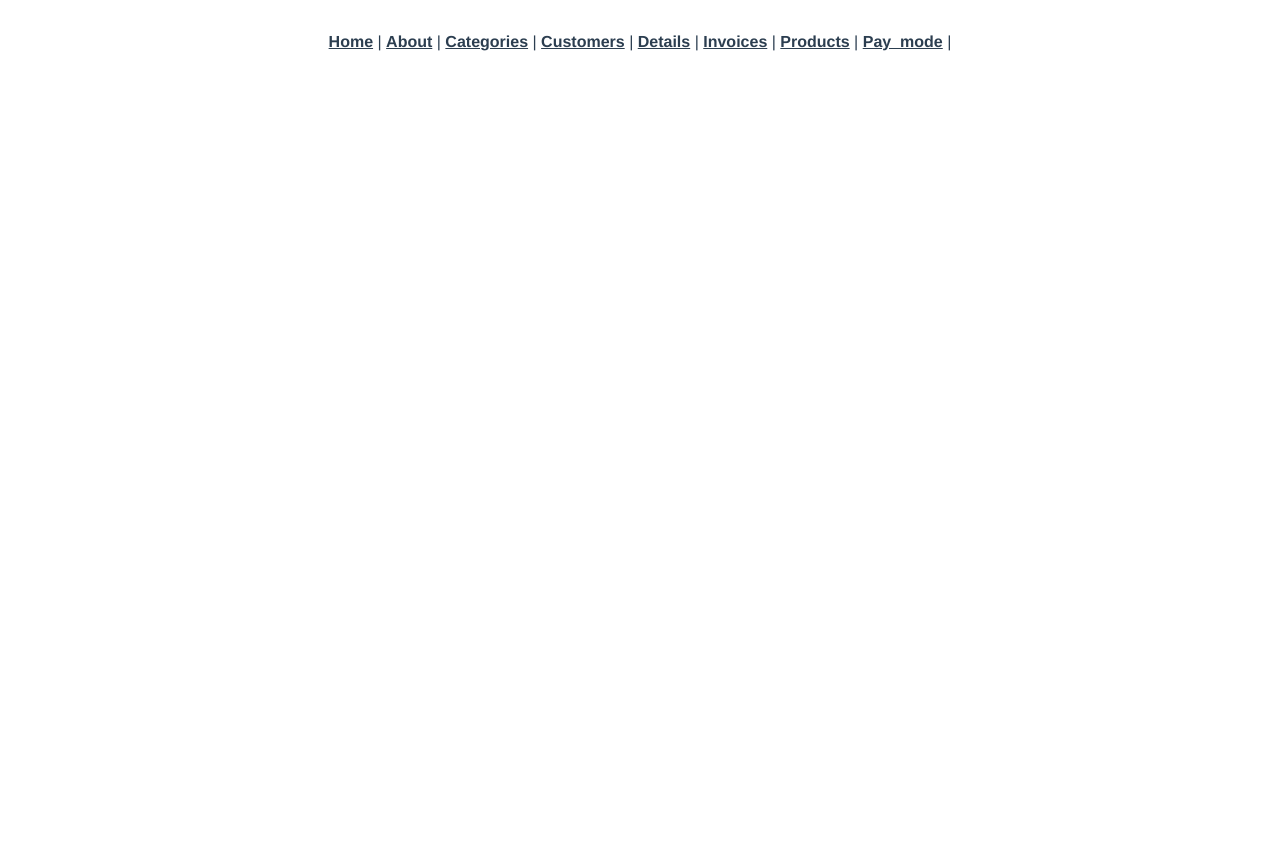
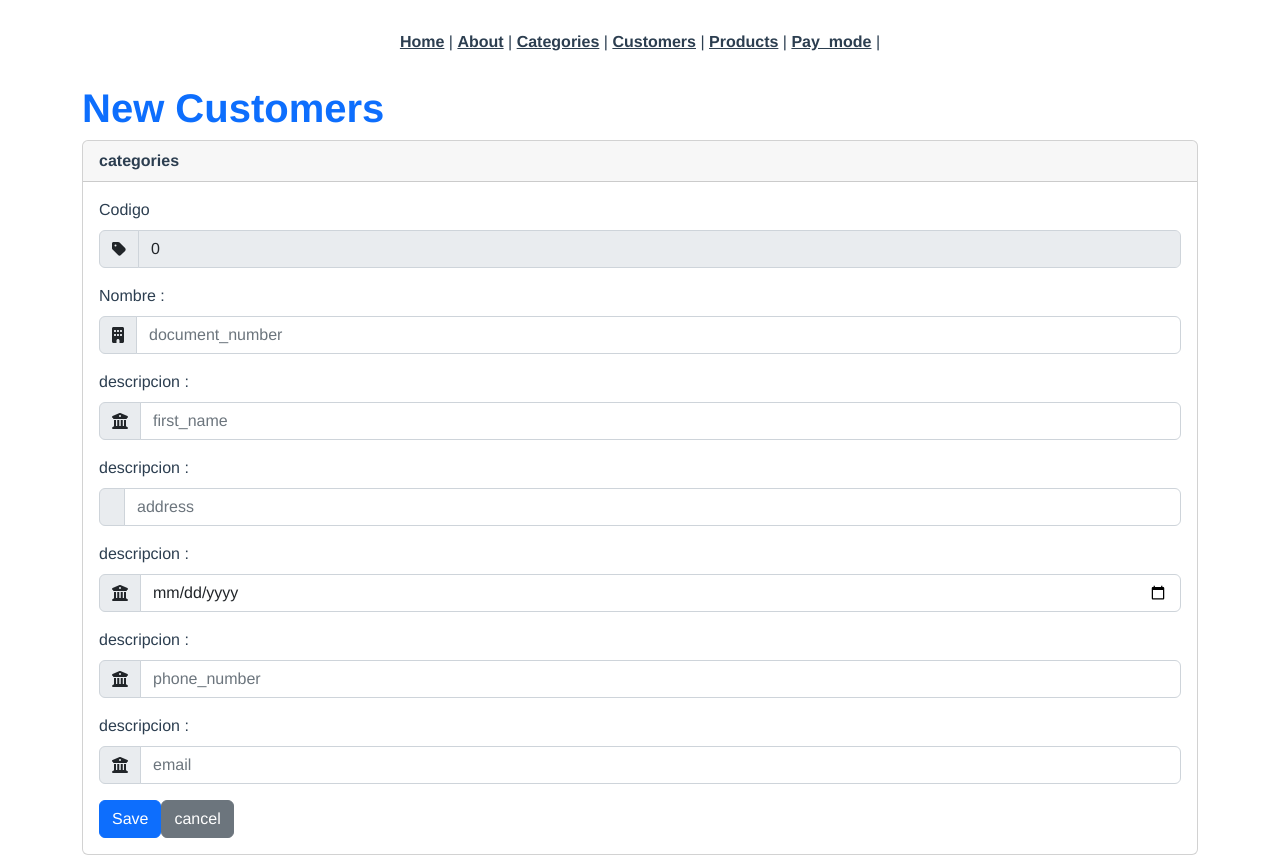
Before and after one commit to turcompu2000/sisven, a Vue app: page /#/add-Customers in a window 1280 px wide. Before the commit the page ends 800 px from the top, so only its background shows below. Built offline with nearby package versions, Linux system fonts and the light colour scheme.

Commit message:
Customers(new)

```diff
--- a/src/App.vue
+++ b/src/App.vue
@@ -4,8 +4,6 @@
     <router-link to="/about">About</router-link> |
     <router-link to="/categories">Categories</router-link> |
     <router-link to="/customers">Customers</router-link> |
-    <router-link to="/details">Details</router-link> |
-    <router-link to="/invoices">Invoices</router-link> |
     <router-link to="/products">Products</router-link> |
     <router-link to="/pay_mode">Pay_mode</router-link> |
 
--- a/src/components/categories/NewCategories.vue
+++ b/src/components/categories/NewCategories.vue
@@ -16,15 +16,15 @@
                 </div>
              </div>
 
-            <div class="row mb-3">
-                <label for="id" class="form-label">Nombre : </label>
+              <div class="row mb-3">
+                <label for="name" class="form-label">Nombre : </label>
                 <div class="input-group">
                     <div class="input-group-text"><font-awesome-icon icon="building" /></div>
                     <input type="text" class="form-control" id="name" placeholder="nombre categories"
                     v-model='categories.name'>
                 </div>
-             </div>
-             <div class="row mb-3">
+               </div>
+               <div class="row mb-3">
                 <label for="description" class="form-label">descripcion : </label>
                 <div class="input-group">
                     <div class="input-group-text"><font-awesome-icon icon="bank" /></div>
--- /dev/null
+++ b/src/components/customers/NewCustomers.vue
@@ -0,0 +1,121 @@
+<template>
+    <div class="container text-start">
+        <h1 class="text-primary fw-bold">New Customers</h1>
+        <div class="card">
+           <div class="card-header fw-bold">
+            categories
+           </div>
+           <div class="card-body">
+            <form @submit.prevent="saveCustomers">
+                  <div class="row mb-3">
+                    <label for="id" class="form-label">Codigo</label>
+                    <div class="input-group">
+                    <div class="input-group-text"><font-awesome-icon icon="tag" /></div>
+                    <input type="text" class="form-control" id="id" placeholder="codigo customers" disabled
+                     v-model="customers.id">
+                    </div>
+                 </div>
+
+              <div class="row mb-3">
+                <label for="document_number" class="form-label">Nombre : </label>
+                <div class="input-group">
+                    <div class="input-group-text"><font-awesome-icon icon="building" /></div>
+                    <input type="text" class="form-control" id="document_number" placeholder="document_number"
+                    v-model="customers.document_number">
+                </div>
+              </div>
+
+
+
+              <div class="row mb-3">
+                <label for="first_name" class="form-label">descripcion : </label>
+                <div class="input-group">
+                    <div class="input-group-text"><font-awesome-icon icon="bank" /></div>
+                    <input type="text" class="form-control" id="first_name" placeholder="first_name"
+                    v-model="customers.first_name">
+                </div>
+              </div>
+
+              <div class="row mb-3">
+                <label for="address" class="form-label">descripcion : </label>
+                <div class="input-group">
+                    <div class="input-group-text"></div>
+                    <input type="text" class="form-control" id="address" placeholder="address"
+                    v-model="customers.address">
+                </div>
+              </div>
+
+
+              <div class="row mb-3">
+                <label for="birthday" class="form-label">descripcion : </label>
+                <div class="input-group">
+                    <div class="input-group-text"><font-awesome-icon icon="bank" /></div>
+                    <input type="date" class="form-control" id="birthday" placeholder="birthday"
+                    v-model="customers.birthday">
+                </div>
+              </div>
+
+              <div class="row mb-3">
+                <label for="phone_number" class="form-label">descripcion : </label>
+                <div class="input-group">
+                    <div class="input-group-text"><font-awesome-icon icon="bank" /></div>
+                    <input type="text" class="form-control" id="phone_number" placeholder="phone_number"
+                    v-model="customers.phone_number">
+                </div>
+              </div>
+
+              <div class="row mb-3">
+                <label for="email" class="form-label">descripcion : </label>
+                <div class="input-group">
+                    <div class="input-group-text"><font-awesome-icon icon="bank" /></div>
+                    <input type="text" class="form-control" id="email" placeholder="email"
+                    v-model="customers.email">
+                </div>
+              </div>
+              <button class="btn btn-primary" type="submit">Save</button>
+              <button class="btn btn-secondary mx2" @click="cancel">cancel</button>
+            </form>
+          </div>
+        </div>
+    </div>
+</template>
+<script>
+import axios from 'axios';
+import Swal from 'sweetalert2';
+
+export default{
+
+    name: 'EditarCustomers',
+    data(){
+        return{
+            customers:{
+                id:0,
+                document_number:"",
+                first_name:"",
+                address:"",
+                birthday:"",
+                phone_number:"",
+                email:""
+            }
+        }
+    },
+    methods:{
+        cancel(){
+            this.$router.push({name:'Customers'})
+        },
+        async saveCustomers(){
+            const res =await axios.post('http://127.0.0.1:8000/api/customers/',this.customers)
+            console.log(res);
+            if(res.status==200){
+                this.$router.push({name:'Customers'})
+                Swal.fire({
+                    icon: 'success',
+                    title: 'Customers has been saved',
+                    showConfirmButton:false,
+                    timer:2000
+                })
+            }
+        }
+    },
+}
+</Script>
--- a/src/router/index.js
+++ b/src/router/index.js
@@ -3,9 +3,9 @@ import HomeView from '../views/HomeView.vue';
 import EditarCategories from '../components/categories/EditarCategories';
 import NewCategories from '../components/categories/NewCategories';
 import Categories from '../views/categories';
+import EditarCustomers from '../components/customers/EditarCustomers';
+import NewCustomers from '../components/customers/NewCustomers';
 import Customers from '../views/customers';
-import Details from '../views/details';
-import Invoices from '../views/invoices';
 import Products from '../views/products';
 import Pay_mode from '../views/pay_mode';
 
@@ -30,25 +30,20 @@ const routes = [
     name: 'NewCategories',
     component: NewCategories
   },
-
-
-
-
-
   {
     path: '/customers',
     name: 'Customers',
     component: Customers
   },
   {
-    path: '/details',
-    name: 'Details',
-    component: Details
+    path: '/add-Customers/',
+    name: 'NewCustomers',
+    component: NewCustomers
   },
   {
-    path: '/invoices',
-    name: 'Invoices',
-    component: Invoices
+    path: '/editar-customers/:id',
+    name: 'EditarCustomers',
+    component: EditarCustomers
   },
   {
     path: '/products',
--- a/src/views/categories.vue
+++ b/src/views/categories.vue
@@ -13,6 +13,7 @@
                     <th scope="col">id</th>
                     <th scope="col">name</th>
                     <th scope="col">description</th>
+                    <th scope="col">Actions</th>
                 </tr>
             </thead>
             <tbody>
```
